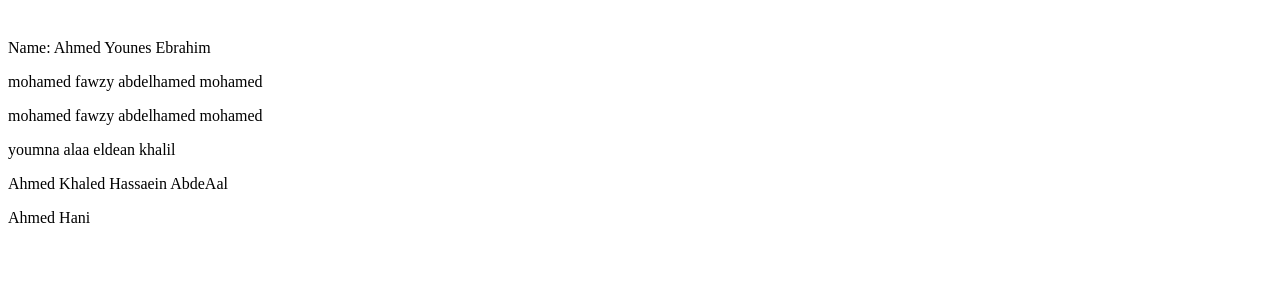
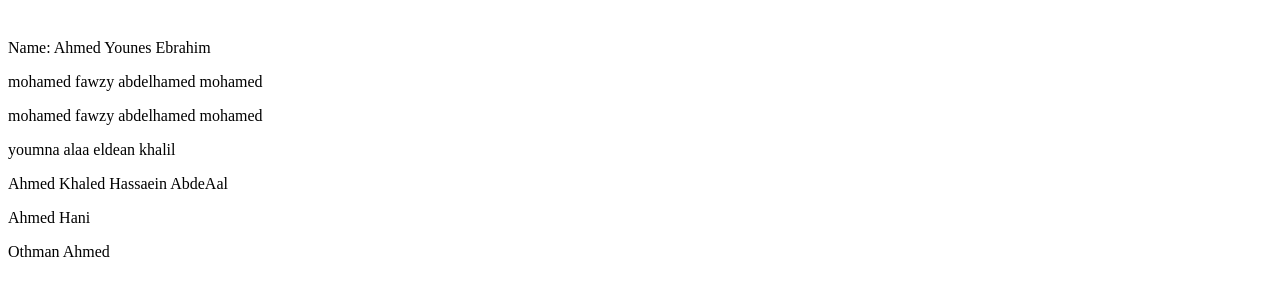
Before and after one commit to ayaatadel/python_2025, a plain HTML site: page test.html in a window 1280 px wide. Shown: the part 444-740 px from the top of the page. Drawn offline with Linux system fonts and the light colour scheme.

Commit message:
add othman task

```diff
--- a/test.html
+++ b/test.html
@@ -56,8 +56,12 @@
     <section>
       <p>Ahmed Khaled Hassaein AbdeAal</p>
     </section>
- <section>
+    <section>
       <p>Ahmed Hani</p>
+    </section>
+
+    <section>
+      <p>Othman Ahmed</p>
     </section>
   </body>
 </html>
```
Also changed, not shown: task.txt.
